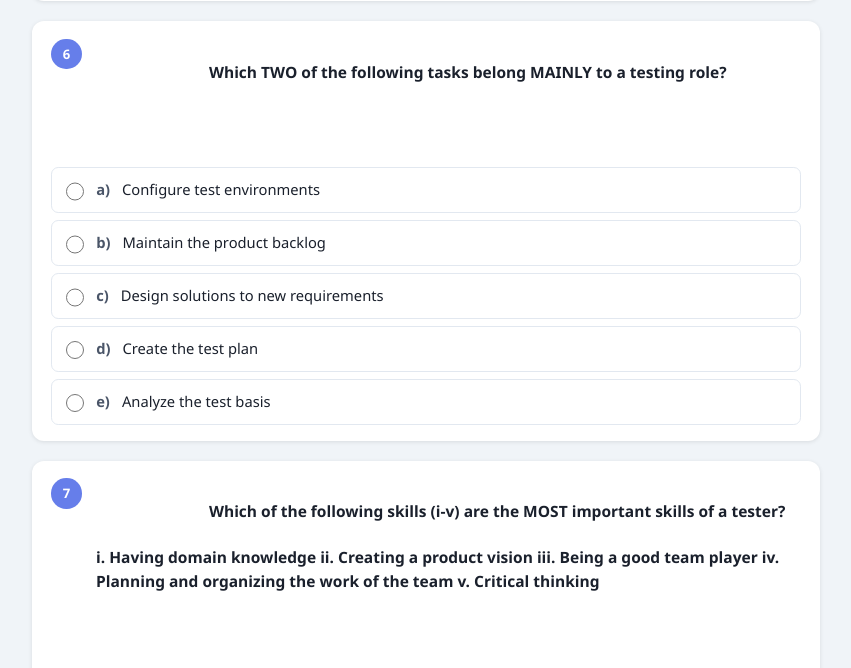
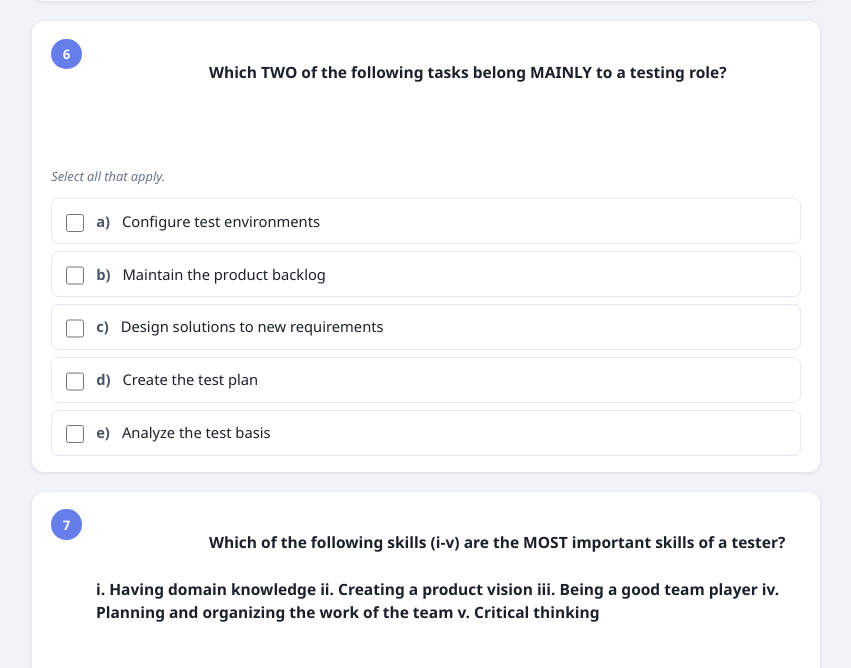
Before and after one commit to maiterivcruz/ISTQBCertificationCatalog, a Django app: page /exam/ctfl/A/ in a window 1280 px wide. Shown: the part 2649-3317 px from the top of the page, without its empty margins (314-1165 px from the left). Run offline with Django 5.2, Linux system fonts and the light colour scheme; data comes from the database, SQL or seed files in the repository.

Commit message:
fix(exams): render checkboxes for multi-answer questions
Co-authored-by: Copilot <223556219+Copilot@users.noreply.github.com>

```diff
--- a/questions/static/questions/css/question_list.css
+++ b/questions/static/questions/css/question_list.css
@@ -366,7 +366,8 @@ main {
     background: #ebf0ff;
 }
 
-.option-label input[type="radio"] {
+.option-label input[type="radio"],
+.option-label input[type="checkbox"] {
     margin-top: .18rem;
     width: 1.15rem;
     height: 1.15rem;
@@ -765,3 +766,10 @@ main {
         flex: 1;
     }
 }
+
+.multi-hint {
+    margin: 0 0 6px;
+    font-size: 0.8rem;
+    font-style: italic;
+    color: var(--text-muted, #64748b);
+}
--- a/questions/static/questions/js/question_list.js
+++ b/questions/static/questions/js/question_list.js
@@ -68,7 +68,7 @@ function submitExam() {
     document.querySelectorAll('.question-card').forEach(card => {
         const id = card.id.replace('card-', '');
         const correct = card.dataset.correct.split(',').map(s => s.trim()).filter(Boolean);
-        const radios = card.querySelectorAll(`input[type="radio"][name="q${id}"]`);
+        const radios = card.querySelectorAll(`input[name="q${id}"]`);
         const selected = [];
 
         radios.forEach(r => {
@@ -140,7 +140,7 @@ function resetAll() {
         const id = card.id.replace('card-', '');
         card.querySelector('.q-number').textContent = i + 1;
 
-        card.querySelectorAll('input[type="radio"]').forEach(r => {
+        card.querySelectorAll('input[type="radio"], input[type="checkbox"]').forEach(r => {
             r.checked = false;
             r.disabled = false;
         });
--- a/questions/templates/questions/question_list.html
+++ b/questions/templates/questions/question_list.html
@@ -104,9 +104,10 @@
                     </div>
 
                     <div class="options">
+                        {% if q.multiple %}<p class="multi-hint">Select all that apply.</p>{% endif %}
                         {% for letter, text in q.options %}
                         <label class="option-label" id="lbl-{{ q.id }}-{{ letter }}">
-                            <input type="radio" name="q{{ q.id }}" value="{{ letter }}" />
+                            <input type="{% if q.multiple %}checkbox{% else %}radio{% endif %}" name="q{{ q.id }}" value="{{ letter }}" />
                             <span class="option-letter">{{ letter }})</span>
                             <span class="option-text">{{ text }}</span>
                         </label>
--- a/questions/views.py
+++ b/questions/views.py
@@ -466,6 +466,7 @@ def _parse_question(q):
         'options': options,
         'answer': q.answer,
         'correct_option': q.correct_option,
+        'multiple': ',' in (q.correct_option or ''),
     }
 
 
```
Also changed, not shown: tests/e2e/test_exam_flow.py (+5 -4 lines), tests/unit/test_parsing_and_titles.py (+6 -0 lines).
